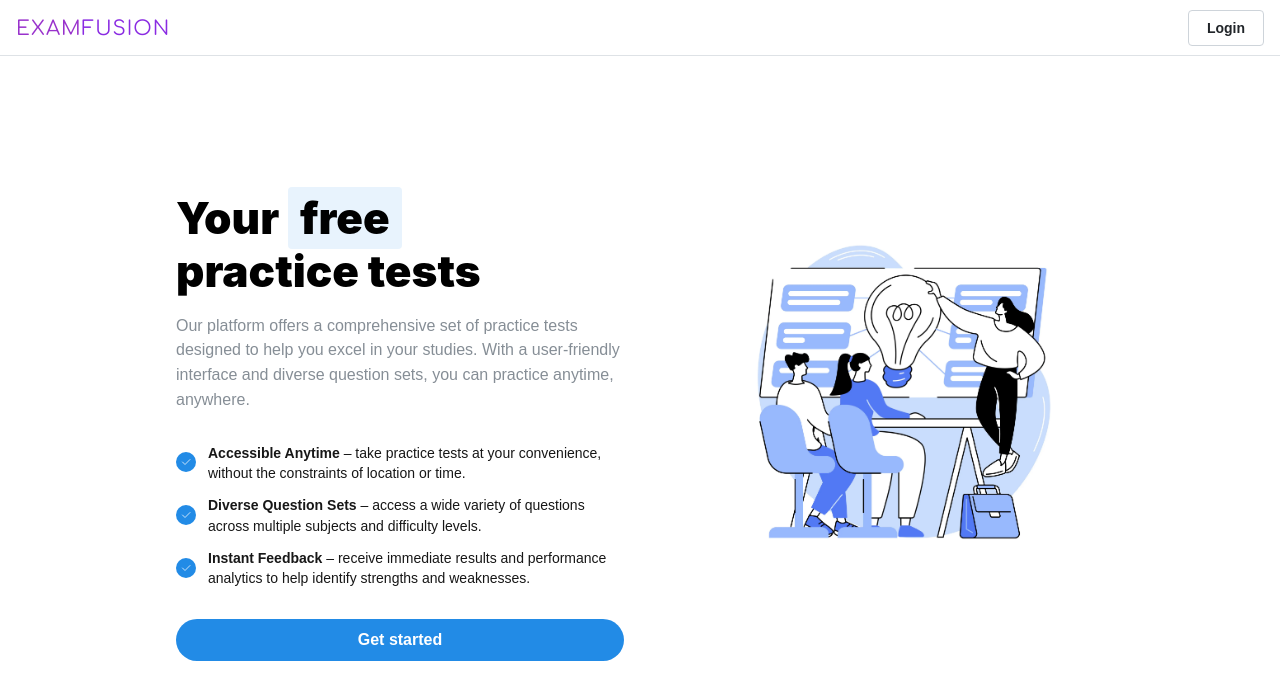
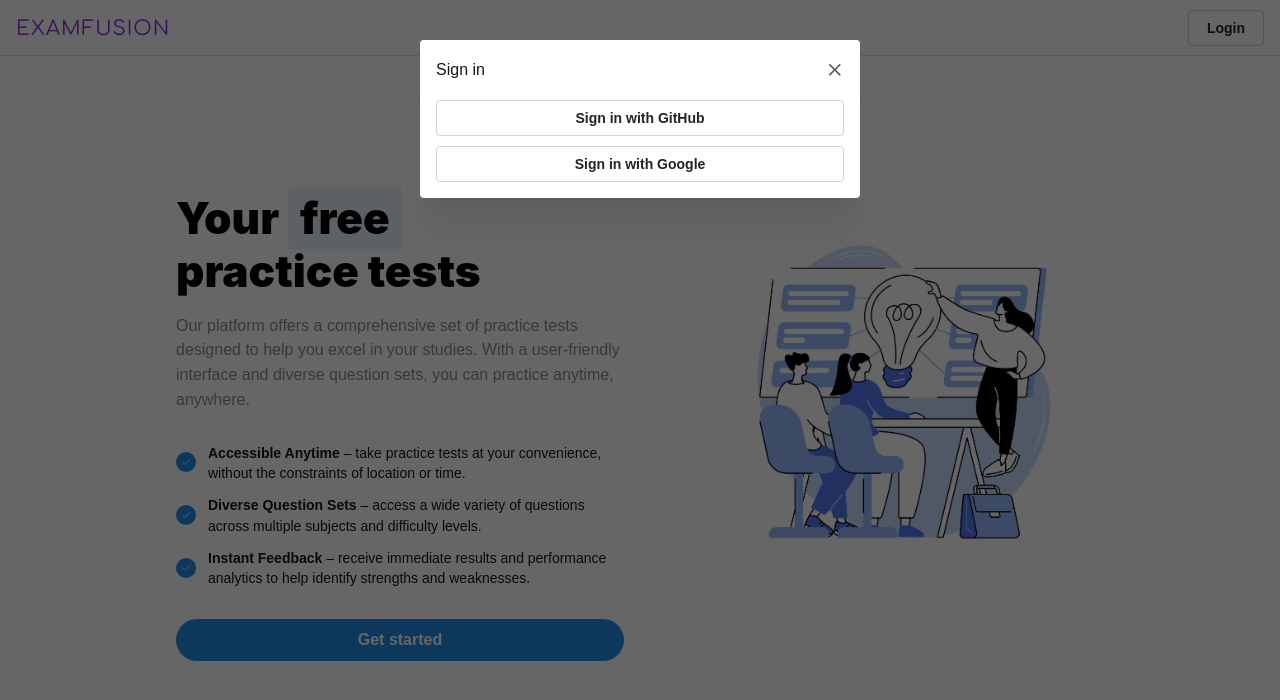
Before and after one commit to chrisdemetriad/exam-fusion, a Next.js app: page / in a window 1280 px wide. Both pictures are taken after a click on the button "Login". Shown: the top 700 px of the page. Built offline with nearby package versions, Linux system fonts and the light colour scheme; no server answers.

Commit message:
adding Google to the auth provider

```diff
--- a/package.json
+++ b/package.json
@@ -17,7 +17,7 @@
 		"@mantine/styles": "^6.0.22",
 		"@tabler/icons-react": "^3.19.0",
 		"next": "14.2.14",
-		"next-auth": "^4.24.8",
+		"next-auth": "^4.24.10",
 		"pnpm": "^9.12.3",
 		"postcss": "^8.4.47",
 		"postcss-preset-mantine": "^1.17.0",
--- a/src/app/api/auth/[...nextauth]/route.ts
+++ b/src/app/api/auth/[...nextauth]/route.ts
@@ -1,5 +1,6 @@
 import NextAuth, { type NextAuthOptions } from "next-auth";
 import GitHubProvider from "next-auth/providers/github";
+import GoogleProvider from "next-auth/providers/google";
 
 export const authOptions = {
 	providers: [
@@ -7,6 +8,10 @@ export const authOptions = {
 			clientId: process.env.GITHUB_ID ?? "",
 			clientSecret: process.env.GITHUB_SECRET ?? "",
 		}),
+		GoogleProvider({
+			clientId: process.env.GOOGLE_ID ?? "",
+			clientSecret: process.env.GOOGLE_SECRET ?? "",
+		}),
 	],
 };
 
--- /dev/null
+++ b/src/app/components/AuthButton.tsx
@@ -0,0 +1,51 @@
+"use client";
+import { Avatar, Button, Modal, Text, rem } from "@mantine/core";
+import type { Session } from "next-auth";
+import { signIn, signOut, useSession } from "next-auth/react";
+import { useState } from "react";
+
+export default function AuthButton() {
+	const { data: session } = useSession() as { data: Session | null };
+	const [opened, setOpened] = useState(false);
+
+	const openModal = () => setOpened(true);
+	const closeModal = () => setOpened(false);
+
+	return session ? (
+		<>
+			<Text>{session.user?.name}</Text>
+			{session.user?.image && (
+				<Avatar
+					src={session.user.image}
+					alt={session.user.name ?? "User image"}
+				/>
+			)}
+			<Button onClick={() => signOut({ callbackUrl: "/" })} variant="default">
+				Logout
+			</Button>
+		</>
+	) : (
+		<>
+			<Button onClick={openModal} variant="default">
+				Login
+			</Button>
+			<Modal opened={opened} onClose={closeModal} title="Sign in">
+				<Button
+					fullWidth
+					onClick={() => signIn("github", { callbackUrl: "/practice" })}
+					variant="default"
+					style={{ marginBottom: rem(10) }}
+				>
+					Sign in with GitHub
+				</Button>
+				<Button
+					fullWidth
+					onClick={() => signIn("google", { callbackUrl: "/practice" })}
+					variant="default"
+				>
+					Sign in with Google
+				</Button>
+			</Modal>
+		</>
+	);
+}
--- a/src/app/components/Header.tsx
+++ b/src/app/components/Header.tsx
@@ -1,41 +1,6 @@
 "use client";
-import {
-	Avatar,
-	Box,
-	Button,
-	Container,
-	Group,
-	Text,
-	rem,
-} from "@mantine/core";
-import type { Session } from "next-auth";
-import { signIn, signOut, useSession } from "next-auth/react";
-
-function AuthButton() {
-	const { data: session } = useSession() as { data: Session | null };
-
-	return session ? (
-		<>
-			<Text>{session.user?.name}</Text>
-			{session.user?.image && (
-				<Avatar
-					src={session.user.image}
-					alt={session.user.name ?? "User image"}
-				/>
-			)}
-			<Button onClick={() => signOut({ callbackUrl: "/" })} variant="default">
-				Logout
-			</Button>
-		</>
-	) : (
-		<Button
-			onClick={() => signIn("github", { callbackUrl: "/practice" })}
-			variant="default"
-		>
-			Login
-		</Button>
-	);
-}
+import { Box, Container, Group, Text, rem } from "@mantine/core";
+import AuthButton from "./AuthButton";
 
 export default function Header() {
 	return (
```
Also changed, not shown: 1 other file (tests, documents, lock files or other folders).
